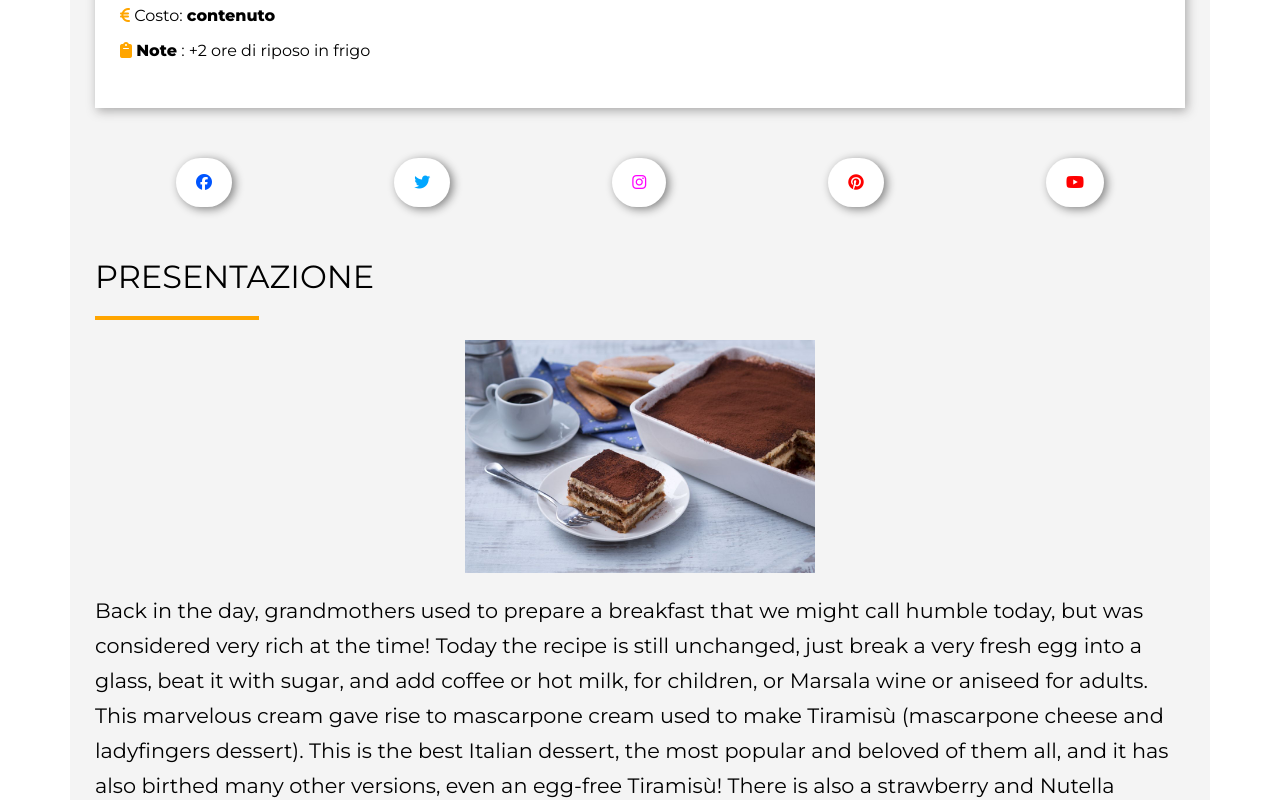
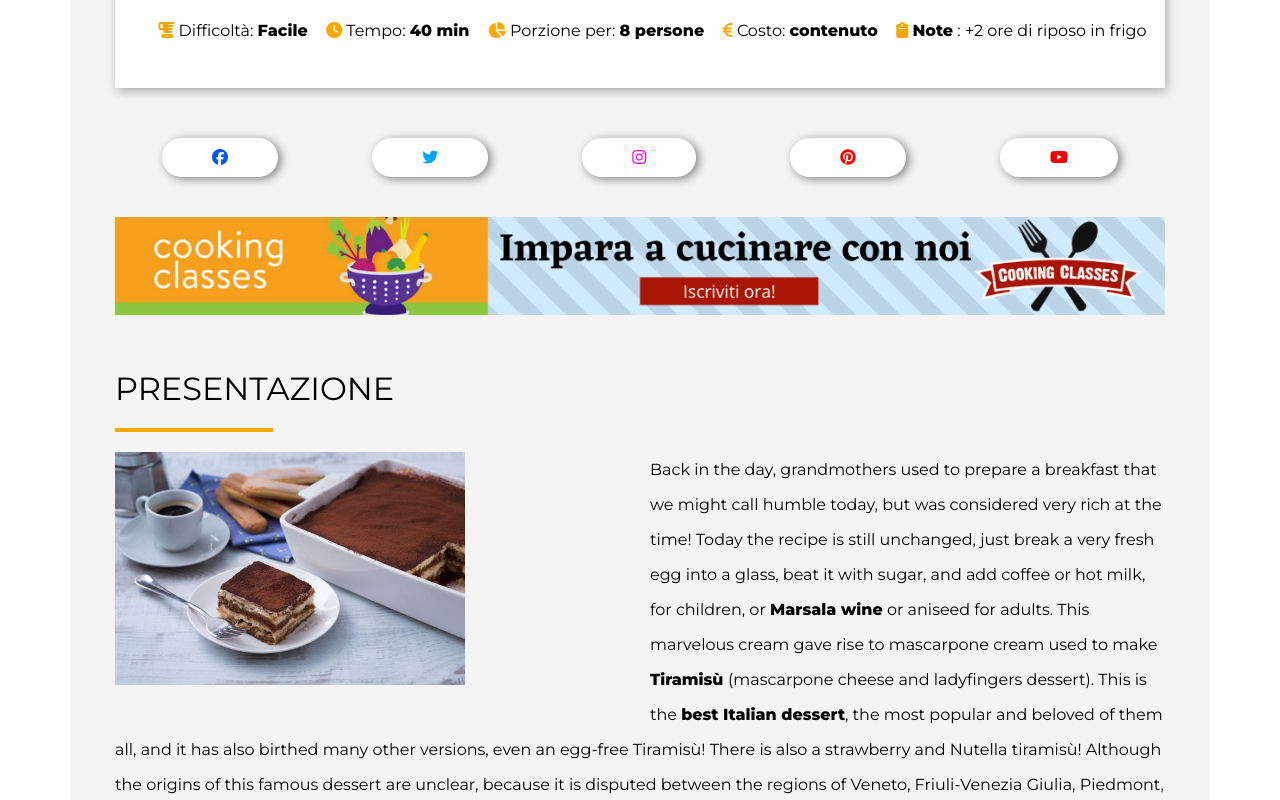
Before and after one commit to BrianBontempi/htmlcss-responsive-layout, a plain HTML site: page index.html in a window 1280 px wide. Shown: the part 780-1580 px from the top of the page. Drawn offline with Linux system fonts and the light colour scheme.

Commit message:
add tablet responsive

```diff
--- a/css/responsive.css
+++ b/css/responsive.css
@@ -0,0 +1,50 @@
+/* ! **** tablet up to 768px */
+#adds{
+    min-width: 100%;
+    height: auto;
+    display: none;
+}
+
+@media screen and (min-width: 768px){
+    .container{
+        padding: 45px;
+    }
+
+    header{
+        display: inline-block;
+        padding-left: 20px;
+    }
+
+    iframe{
+        height: 400px;
+    }
+
+    ul{
+        display: flex;
+        flex-wrap: wrap;
+        justify-content: space-evenly;
+    }
+
+    .btn{
+        padding: 10px 50px;
+    }
+
+    #adds{
+        display: inline-block;
+    }
+
+    picture{
+        display: block;
+        width: 50%;
+        float: left;
+        margin-right: 10px;
+    }
+
+    p{
+        font-size: 1rem;
+    }
+
+
+}
+
+/* ! **** desktop up to 992px ***** */
--- a/index.html
+++ b/index.html
@@ -69,6 +69,7 @@
         <a href="#" class="pinterest btn"><i class="fa-brands fa-pinterest"></i></a>
         <a href="#" class="youtube btn"><i class="fa-brands fa-youtube"></i></a>
     </section>
+    <img id="adds" class="mt-40" src="img/banner.png" alt="pubblicita">
     <section id="recipe-steps">
         <h3 class="mt-50">PRESENTAZIONE</h3>
         <hr class="mt-20 mb-20">
@@ -78,10 +79,10 @@
         <p>Back in the day, grandmothers used to prepare a breakfast that we might call humble today,
             but was considered very rich at the time! Today the recipe is still unchanged, just break
             a very fresh egg into a glass, beat it with sugar, and add coffee or hot milk, for children,
-             or Marsala wine or aniseed for adults. This marvelous
+             or <b>Marsala wine</b> or aniseed for adults. This marvelous
             cream gave rise to mascarpone cream used to make
-            Tiramisù (mascarpone cheese and ladyfingers dessert).
-            This is the best Italian dessert, the most popular and beloved of them all,
+            <b>Tiramisù </b>(mascarpone cheese and ladyfingers dessert).
+            This is the <b>best Italian dessert</b>, the most popular and beloved of them all,
             and it has also birthed many other versions, even an egg-free Tiramisù!
             There is also a strawberry and Nutella tiramisù!
             Although the origins of this famous dessert are unclear,
```
